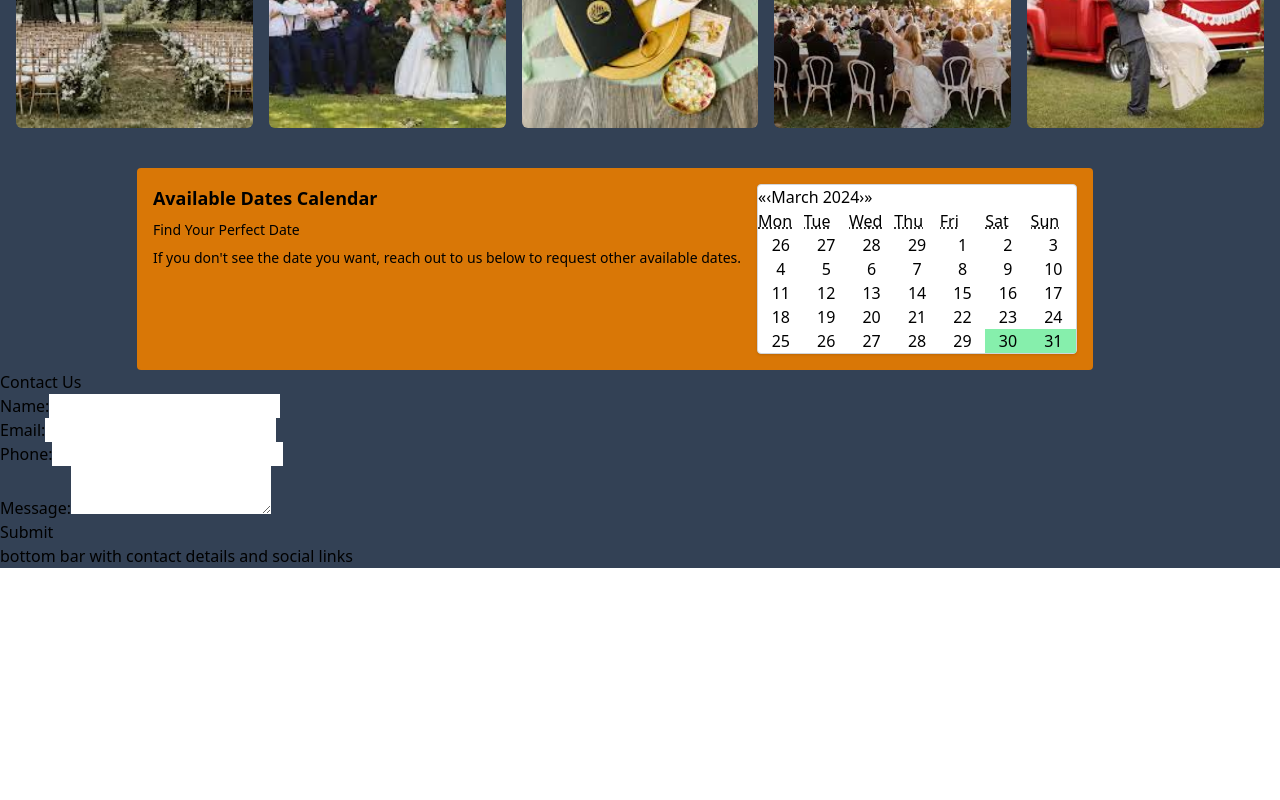
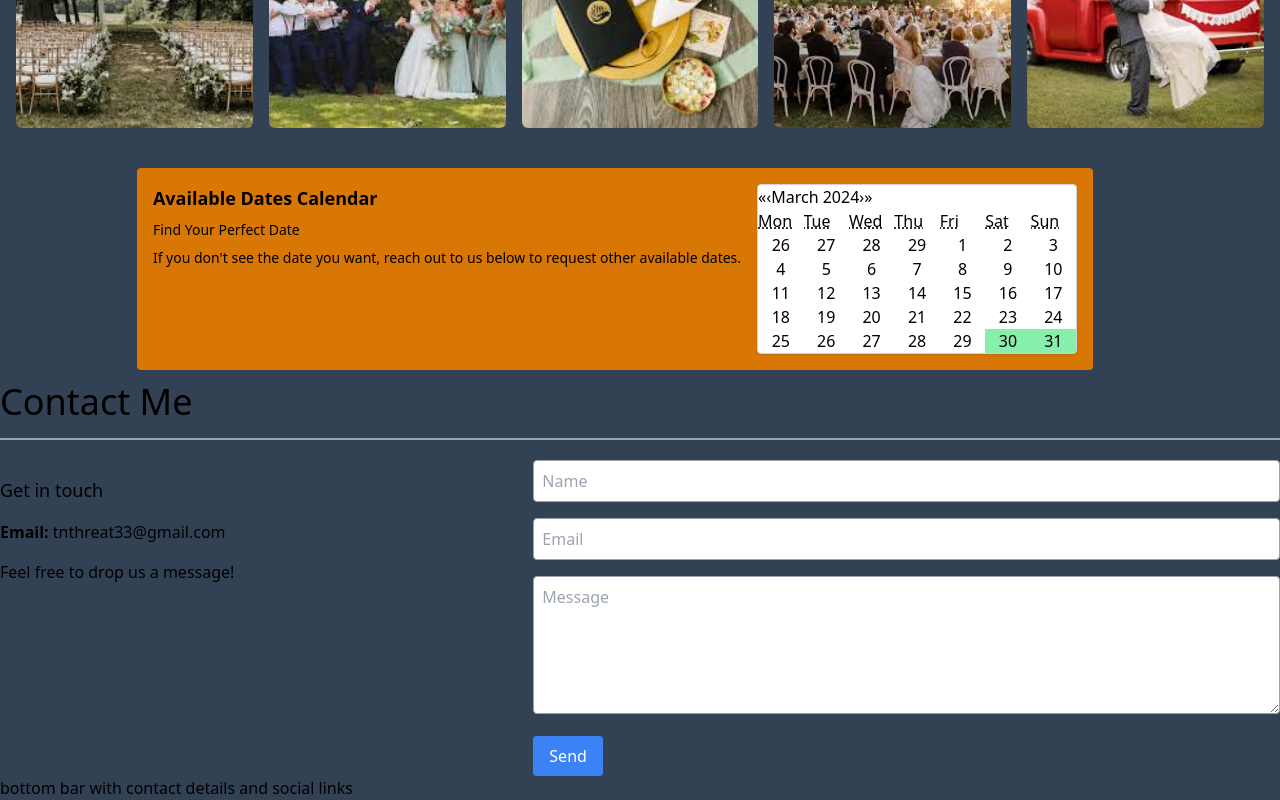
Before and after one commit to tnthreat33/pointer-way-wedding, a React (Create React App) app: page / in a window 1280 px wide. Shown: the part 1047-1847 px from the top of the page. Before the commit the page ends 1615 px from the top, so only its background shows below. Built offline with nearby package versions, Linux system fonts and the light colour scheme.

Commit message:
fix styling of contact form

```diff
--- a/src/Contact.js
+++ b/src/Contact.js
@@ -4,7 +4,6 @@ function Contact() {
   const [formData, setFormData] = useState({
     name: '',
     email: '',
-    phone: '',
     message: ''
   });
 
@@ -18,33 +17,70 @@ function Contact() {
 
   const handleSubmit = (e) => {
     e.preventDefault();
-    const { name, email, phone, message } = formData;
-    const mailtoLink = `mailto:tnthreat33@gmail.com?subject=Customer Inquiry&body=Name: ${name}%0DEmail: ${email}%0DPhone: ${phone}%0DMessage: ${message}`;
+    const { name, email, message } = formData;
+    const mailtoLink = `mailto:tnthreat33@gmail.com?subject=Customer Inquiry&body=Name: ${name}%0DEmail: ${email}%0DMessage: ${message}`;
     window.location.href = mailtoLink;
   };
 
   return (
     <div>
-      <h1>Contact Us</h1>
-      <form onSubmit={handleSubmit}>
-        <div>
-          <label htmlFor="name">Name:</label>
-          <input type="text" id="name" name="name" value={formData.name} onChange={handleChange} required />
+      <div className="mb-5 mt-3">
+        <h1 className="text-4xl mb-4">Contact Me</h1>
+        <hr className="border-t-2 border-gray-400 my-4 ml-0" />
+      </div>
+      <div className="flex">
+        <div className="w-5/12 mb-5">
+          <h3 className="text-lg py-4">Get in touch</h3>
+          <div>
+            <strong>Email:</strong>{" "}
+            <a href={`mailto:tnthreat33@gmail.com`}>
+              tnthreat33@gmail.com
+            </a>
+          </div>
+          <p className="mt-4">Feel free to drop us a message!</p>
         </div>
-        <div>
-          <label htmlFor="email">Email:</label>
-          <input type="email" id="email" name="email" value={formData.email} onChange={handleChange} required />
+        <div className="w-7/12 flex items-center">
+          <form onSubmit={handleSubmit} className="w-full">
+            <div className="mb-4">
+              <input
+                className="w-full p-2 border border-gray-400 rounded"
+                id="name"
+                name="name"
+                placeholder="Name"
+                type="text"
+                value={formData.name}
+                onChange={handleChange}
+                required
+              />
+            </div>
+            <div className="mb-4">
+              <input
+                className="w-full p-2 border border-gray-400 rounded"
+                id="email"
+                name="email"
+                placeholder="Email"
+                type="email"
+                value={formData.email}
+                onChange={handleChange}
+                required
+              />
+            </div>
+            <textarea
+              className="w-full p-2 border border-gray-400 rounded mb-4"
+              id="message"
+              name="message"
+              placeholder="Message"
+              rows="5"
+              value={formData.message}
+              onChange={handleChange}
+              required
+            ></textarea>
+            <button className="bg-blue-500 text-white py-2 px-4 rounded" type="submit">
+              Send
+            </button>
+          </form>
         </div>
-        <div>
-          <label htmlFor="phone">Phone:</label>
-          <input type="tel" id="phone" name="phone" value={formData.phone} onChange={handleChange} required />
-        </div>
-        <div>
-          <label htmlFor="message">Message:</label>
-          <textarea id="message" name="message" value={formData.message} onChange={handleChange} required />
-        </div>
-        <button type="submit">Submit</button>
-      </form>
+      </div>
     </div>
   );
 }
```
